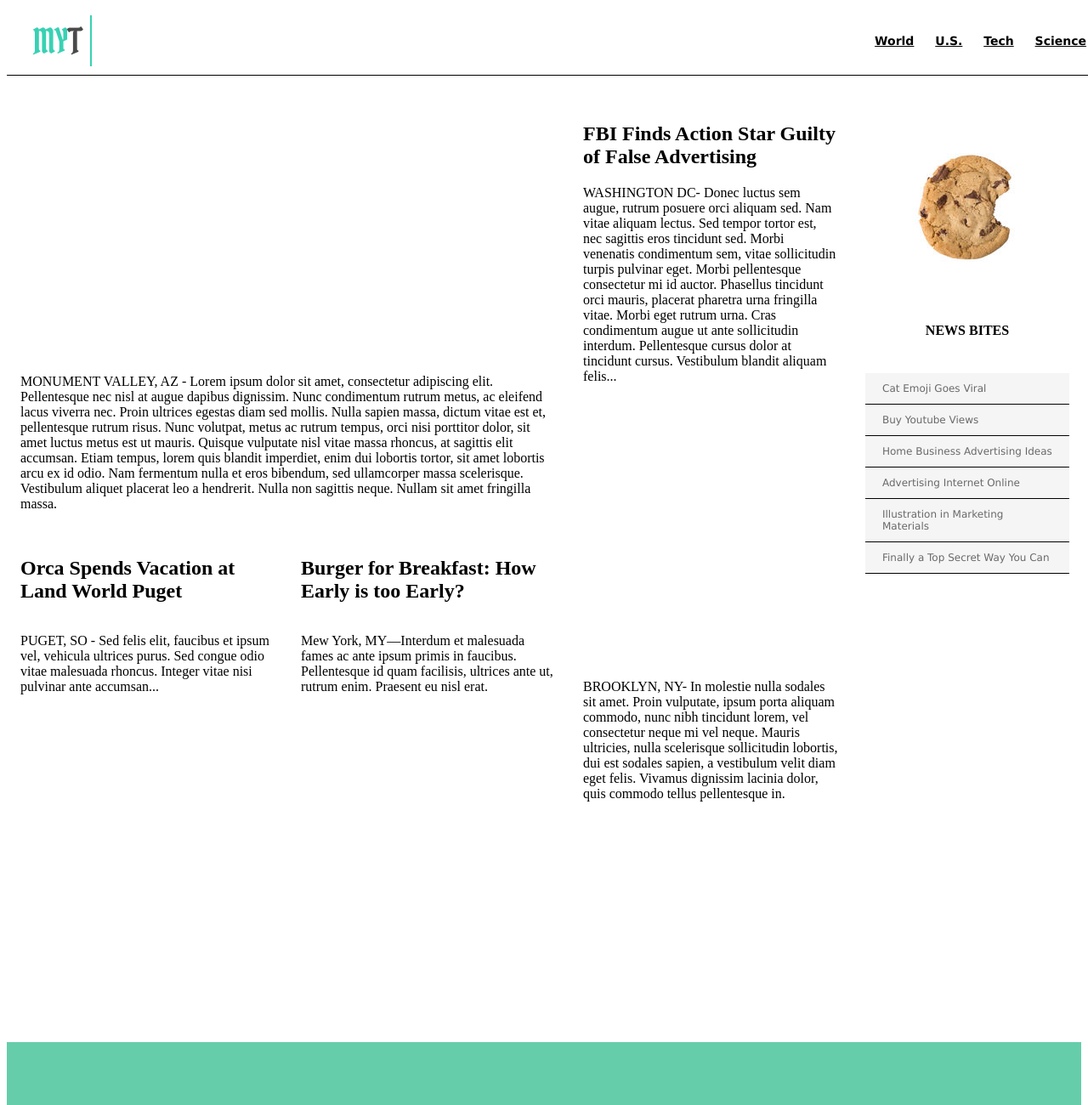
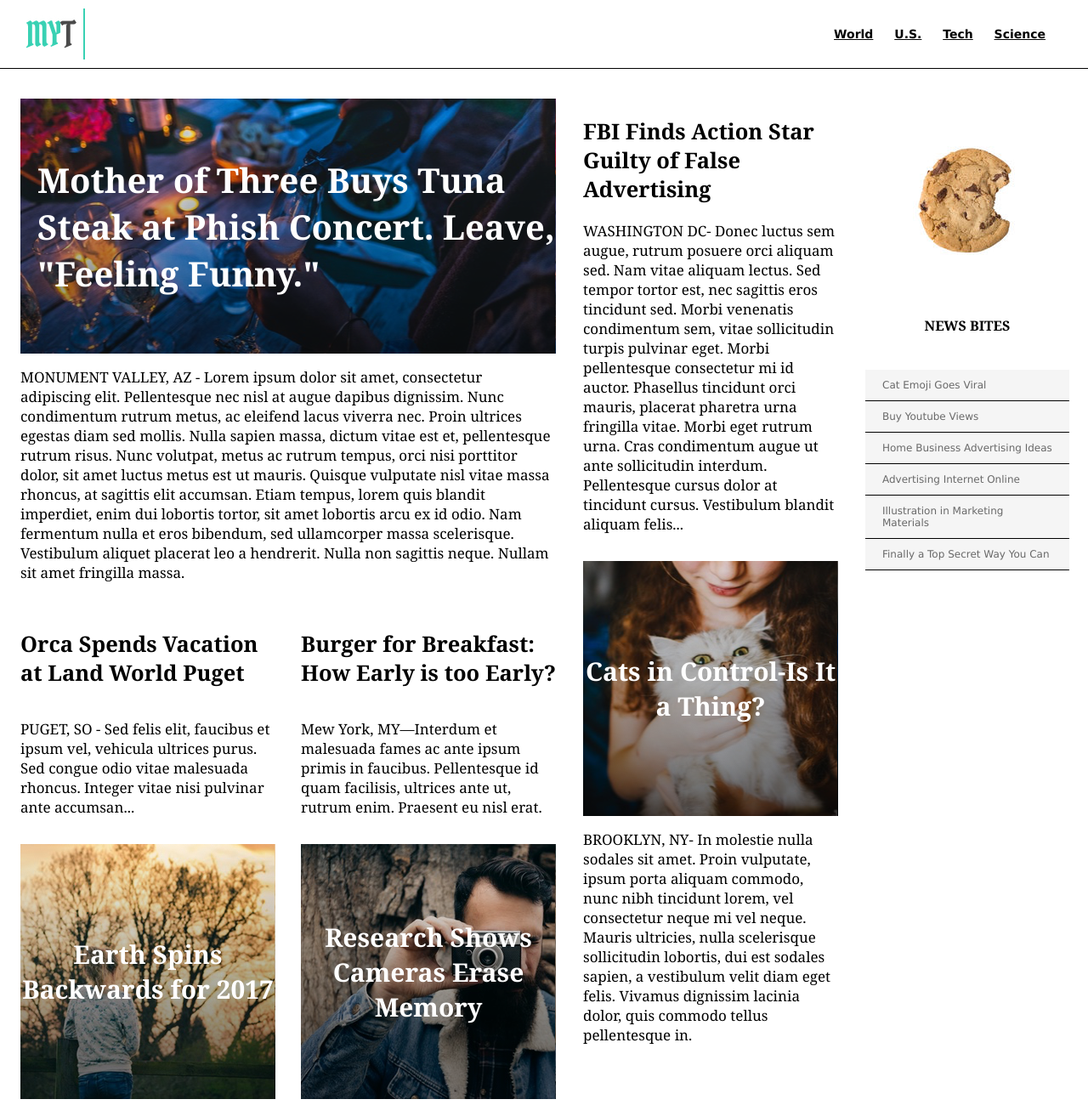
Before and after one commit to hngo1025/mytimes, a plain HTML site: page index.html in a window 1280 px wide. Shown: the top 1300 px of the page at 85% size. Drawn offline with Linux system fonts and the light colour scheme.

Commit message:
Updated margins

```diff
--- a/resources/css/style.css
+++ b/resources/css/style.css
@@ -1,3 +1,10 @@
+body {
+	margin: 0;
+	font-family: 'Georgia';
+	font-size: 17px;
+	color: black;
+}
+
 header {
 	display: flex;
 	font-family: Verdana;
@@ -21,7 +28,7 @@ header {
 }
 
 header nav {
-	padding-right 40px;
+	padding-right: 40px;
 }
 
 nav span {
@@ -65,12 +72,16 @@ div {
 }
 
 .lead-story .image-content {
-	background-image: url(./resources/images/img-story-main.png);
+	background-image: url(/resources/images/img-story-main.png);
 	width: 630px;
 	margin-top: 0;
 	font-size: 40px;
 	text-align: left;
 }
+
+.lead-story .image-content span {
+	margin-left: 20px;
+	}
 
 .image-content {
 	height: 300px;
@@ -86,15 +97,15 @@ div {
 }
 
 .fall.image-content {
-	background-image: url(./resources/images/img-story-2.png);
+	background-image: url(/resources/images/img-story-2.png);
 }
 
 .photographer.image-content {
-	background-image: url(./resources/images/img-story-3.png);
+	background-image: url(/resources/images/img-story-3.png);
 }
 
 .catimage.image-content {
-	background-image: url(./resources/images/img-story-1.png);
+	background-image: url(/resources/images/img-story-1.png);
 
 }
 
```
